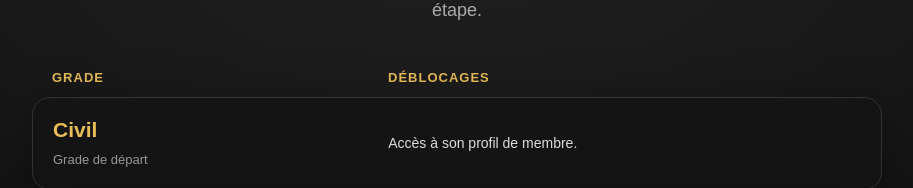
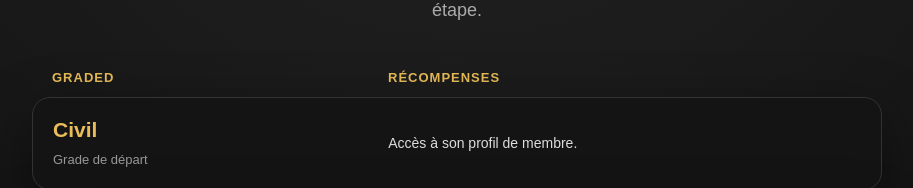
Before and after one commit to lijogaming/LA-TRIBU-DES-OBUS, a Next.js app: page /grades in a window 1280 px wide. Shown: the part 338-526 px from the top of the page, without its empty margins (183-1096 px from the left). Built offline with nearby package versions, Linux system fonts and the light colour scheme.

Commit message:
Update page.js

```diff
--- a/app/grades/page.js
+++ b/app/grades/page.js
@@ -88,8 +88,8 @@ export default function GradesPage() {
 
       <div className="grades-liste">
         <div className="grades-entete">
-          <strong>GRADE</strong>
-          <strong>DÉBLOCAGES</strong>
+          <strong>GRADED</strong>
+          <strong>RÉCOMPENSES</strong>
         </div>
 
         {grades.map((grade) => (
```
